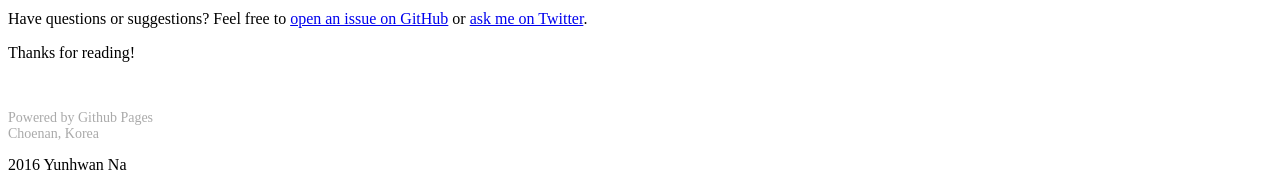
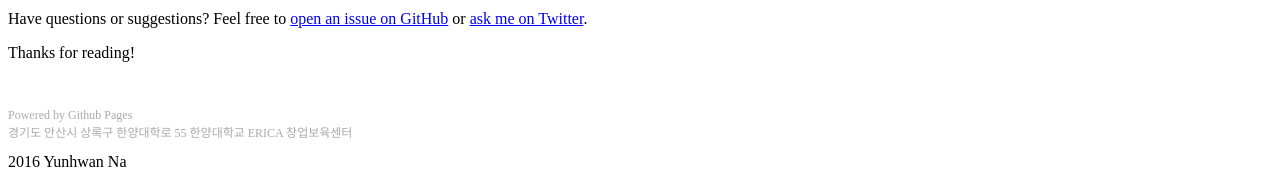
Before and after one commit to nayunhwan/nayunhwan.github.io, a Jekyll site: the page built from about.md, in a window 1280 px wide. Shown: the part 1294-1473 px from the top of the page. Built offline with Jekyll 4.4.1, drawn with Linux system fonts in a browser that asks for light colours; a style sheet for code colours, icons or effects is not loaded.

Commit message:
Edit Address

```diff
--- a/_includes/footer.html
+++ b/_includes/footer.html
@@ -9,7 +9,7 @@
 
     <div class="clear"></div>
     <div class="left" style="margin-top:5px;">
-        <p class="ubuntu_font" style="color:#aaa; font-size: 14px">Powered by Github Pages<br>Choenan, Korea</p>
+        <p class="ubuntu_font" style="color:#aaa; font-size: 12px">Powered by Github Pages<br>경기도 안산시 상록구 한양대학로 55 한양대학교 ERICA 창업보육센터</p>
     </div>
     <div id="footer_right" class="right">
         <i class="xi-copyright" style="color:#aaa"></i> 2016 Yunhwan Na
```
